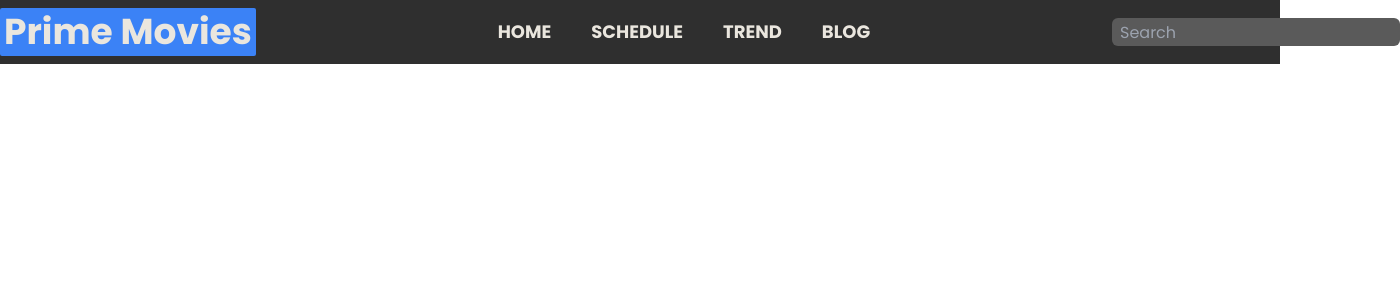
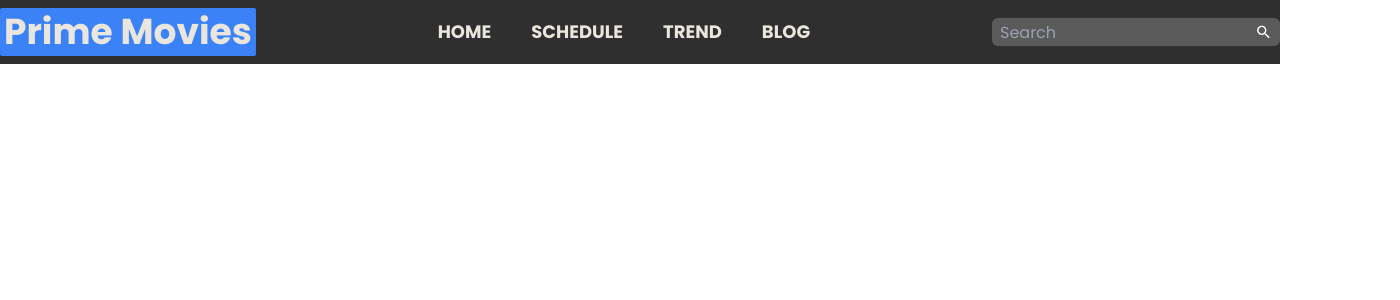
Before and after one commit to Dulithapathum/Stream-Movie-Website, a React (Vite) app: page / in a window 1280 px wide. Shown: the top 300 px of the page, 1400 px wide, since content can reach past the window. Built offline with nearby package versions, Linux system fonts and the light colour scheme.

Commit message:
Header Create

```diff
--- a/src/components/SearchBox.jsx
+++ b/src/components/SearchBox.jsx
@@ -1,8 +1,14 @@
+import { IoMdSearch } from "react-icons/io";
 
 export const SearchBox = () => {
   return (
     <>
-<input type="text"  className="outline-none bg-[#5a5a5a] w-72 h-7 p-2 rounded-md text-white " placeholder="Search "/>
+    <div className="flex items-center bg-[#5a5a5a] w-72 h-7 px-2  rounded-md ">
+
+        <input type="text"  className="  outline-none w-full h-7  text-white bg-transparent " placeholder="Search "/>
+        <IoMdSearch  className="text-white text-lg "/>
+        </div>
+
     </>
   )
 }
--- a/src/pages/Header.jsx
+++ b/src/pages/Header.jsx
@@ -6,7 +6,7 @@ import NavListdata from "../data/NavListdata";
 export const Header = () => {
   return (
     <div>
-      <header className="w-[1400px] h-16 flex justify-between m-auto items-center">
+      <header className="max-w-[1400px] flex-wrap h-16 flex justify-between m-auto items-center">
         <a href="/" className="text-[#EAE6DE] font-bold text-4xl bg-blue-500 p-1 rounded-sm">Prime Movies</a>
         <ul className="flex gap-10 font-bold text-[#EAE6DE] text-lg  uppercase">
           {NavListdata.map((nav) => (
```
